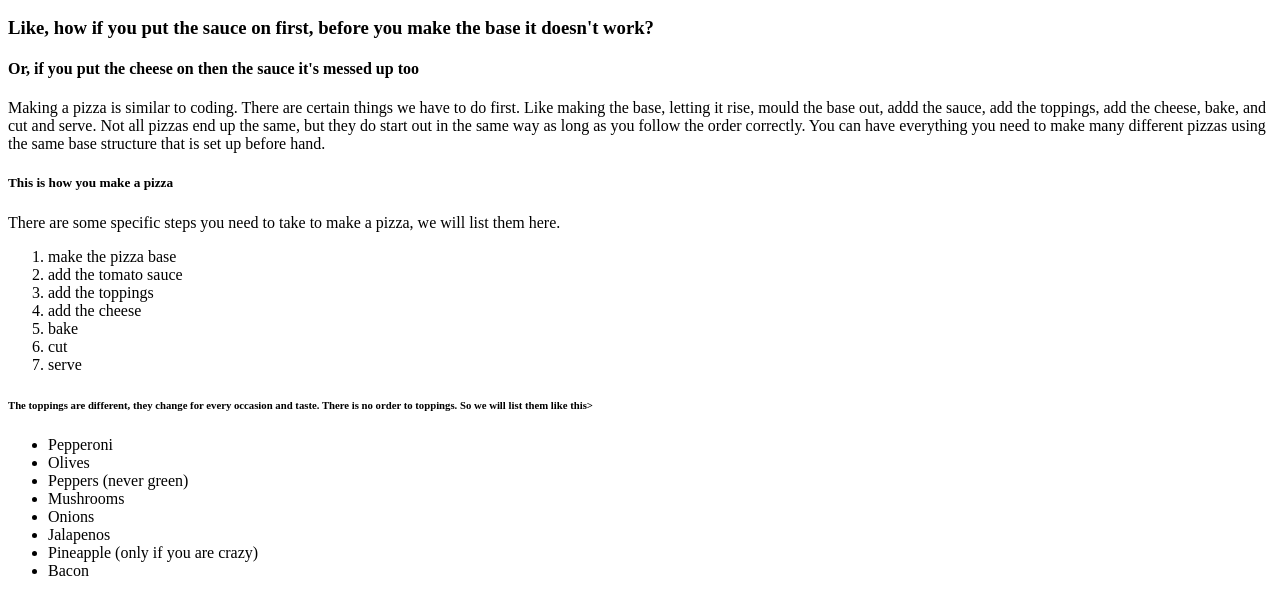
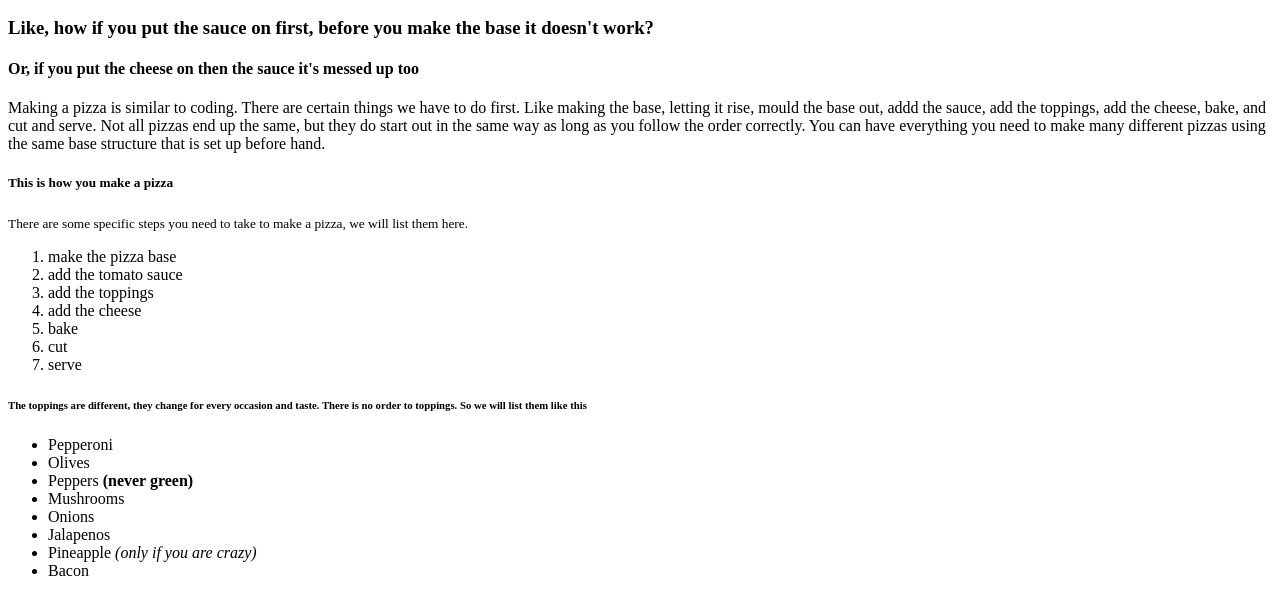
Before and after one commit to AmelieNicholls/HTMLWK6, a plain HTML site: page index.html in a window 1280 px wide. Shown: the part 110-724 px from the top of the page. Drawn offline with Linux system fonts and the light colour scheme.

Commit message:
add elements

```diff
--- a/index.html
+++ b/index.html
@@ -20,7 +20,7 @@
 
             <!-- Make lists here -->
             <h5>This is how you make a pizza</h5>
-            <p> There are some specific steps you need to take to make a pizza, we will list them here.</p>
+            <p> <small>There are some specific steps you need to take to make a pizza, we will list them here.</small></p>
 
             <ol>
                 <li>make the pizza base</li>
@@ -33,16 +33,16 @@
             </ol>
 
             <h6> The toppings are different, they change for every occasion and taste.
-                 There is no order to toppings. So we will list them like this></h6>
+                 There is no order to toppings. So we will list them like this</h6>
 
             <ul>
                 <li>Pepperoni</li>
                 <li>Olives</li>
-                <li>Peppers (never green)</li>
+                <li>Peppers <strong>(never green)</strong></li>
                 <li>Mushrooms</li>
                 <li>Onions</li>
                 <li>Jalapenos</li>
-                <li>Pineapple (only if you are crazy)</li>
+                <li>Pineapple <em>(only if you are crazy)</em></li>
                 <li>Bacon</li>
             </ul>
 
```
